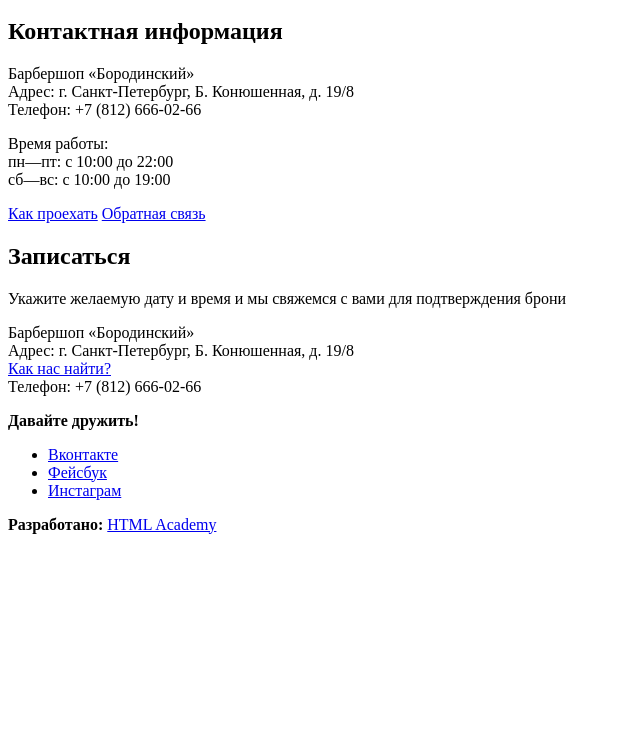
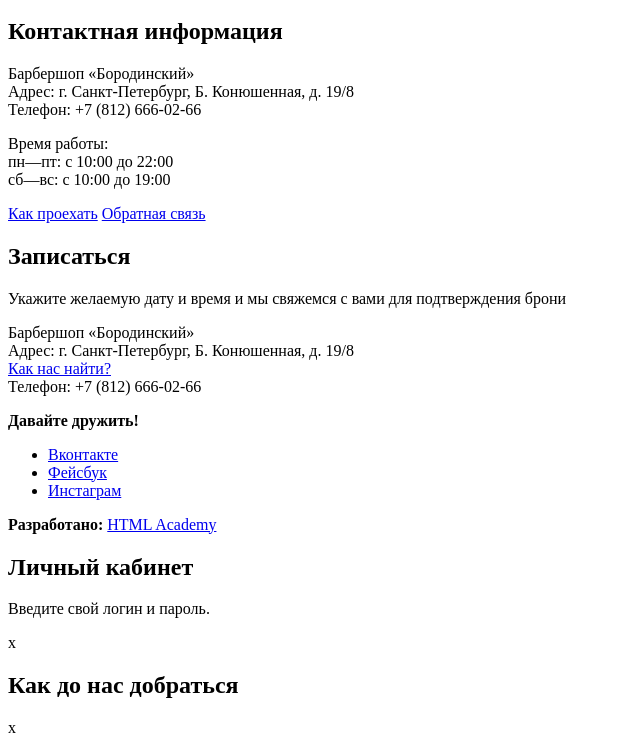
Before and after one commit to Tol007/980107-barbershop-25, a plain HTML site: page index.html in a window 1280 px wide. Shown: the part 848-1593 px from the top of the page, without its empty margins (0-640 px from the left). Before the commit the page ends 1398 px from the top, so only its background shows below. Drawn offline with Linux system fonts and the light colour scheme.

Commit message:
Добавил попапы окон ЛК и карты

```diff
--- a/index.html
+++ b/index.html
@@ -110,7 +110,19 @@
     <b>Разработано:</b>
     <a class="button" href="https://htmlacademy.ru">HTML Academy</a>
   </p>
-</footer>
+  </footer>
+
+  <section class="modal modal-login">
+     <h2>Личный кабинет</h2>
+     <p>Введите свой логин и пароль.</p>
+     <!-- Здесь будет форма -->
+     <span class="modal-close">x</span>
+   </section>
+
+   <section class="modal modal-map">
+     <h2 class="visually-hidden">Как до нас добраться</h2>
+     <span class="modal-close">x</span>
+   </section>
 
   </body>
 </html>
```
